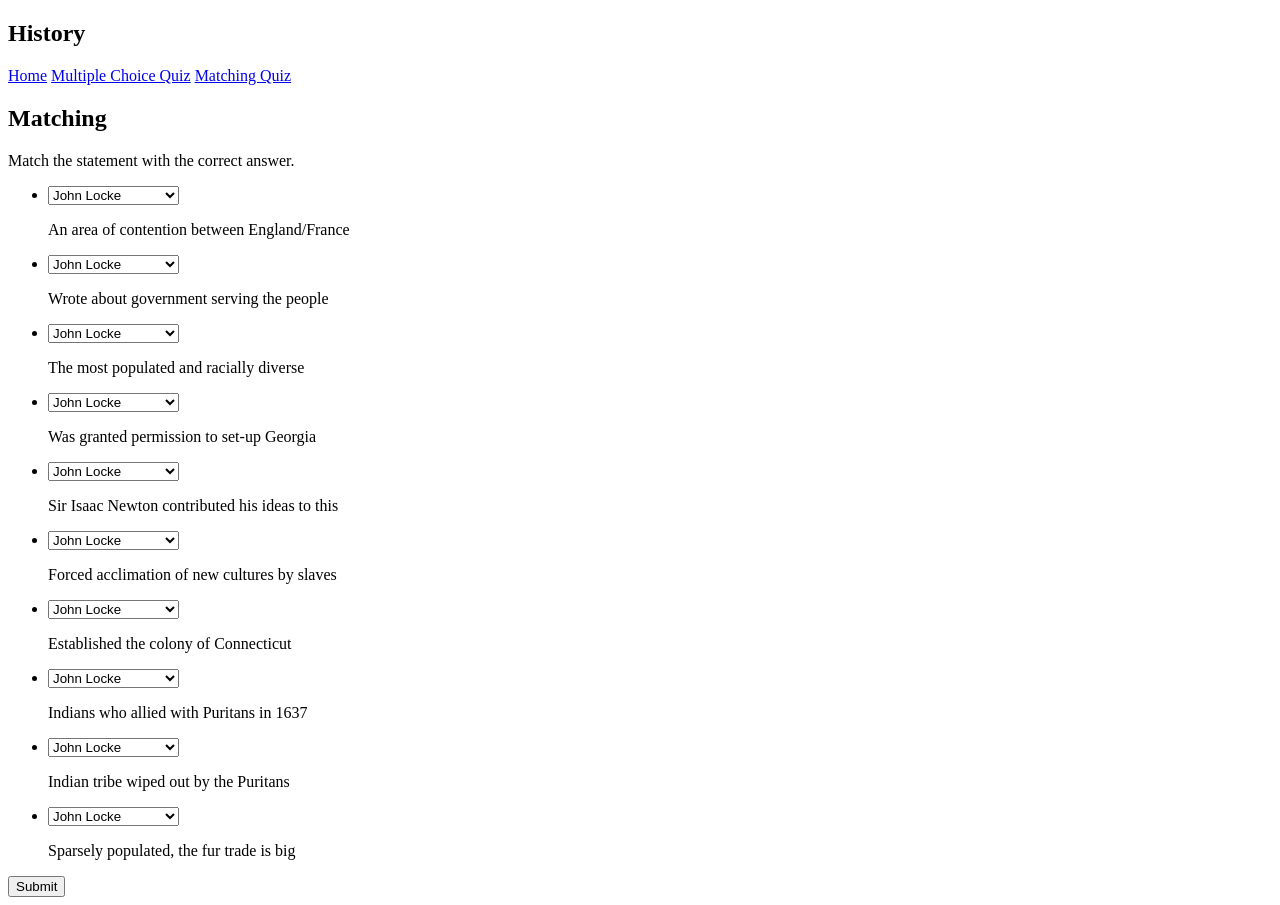
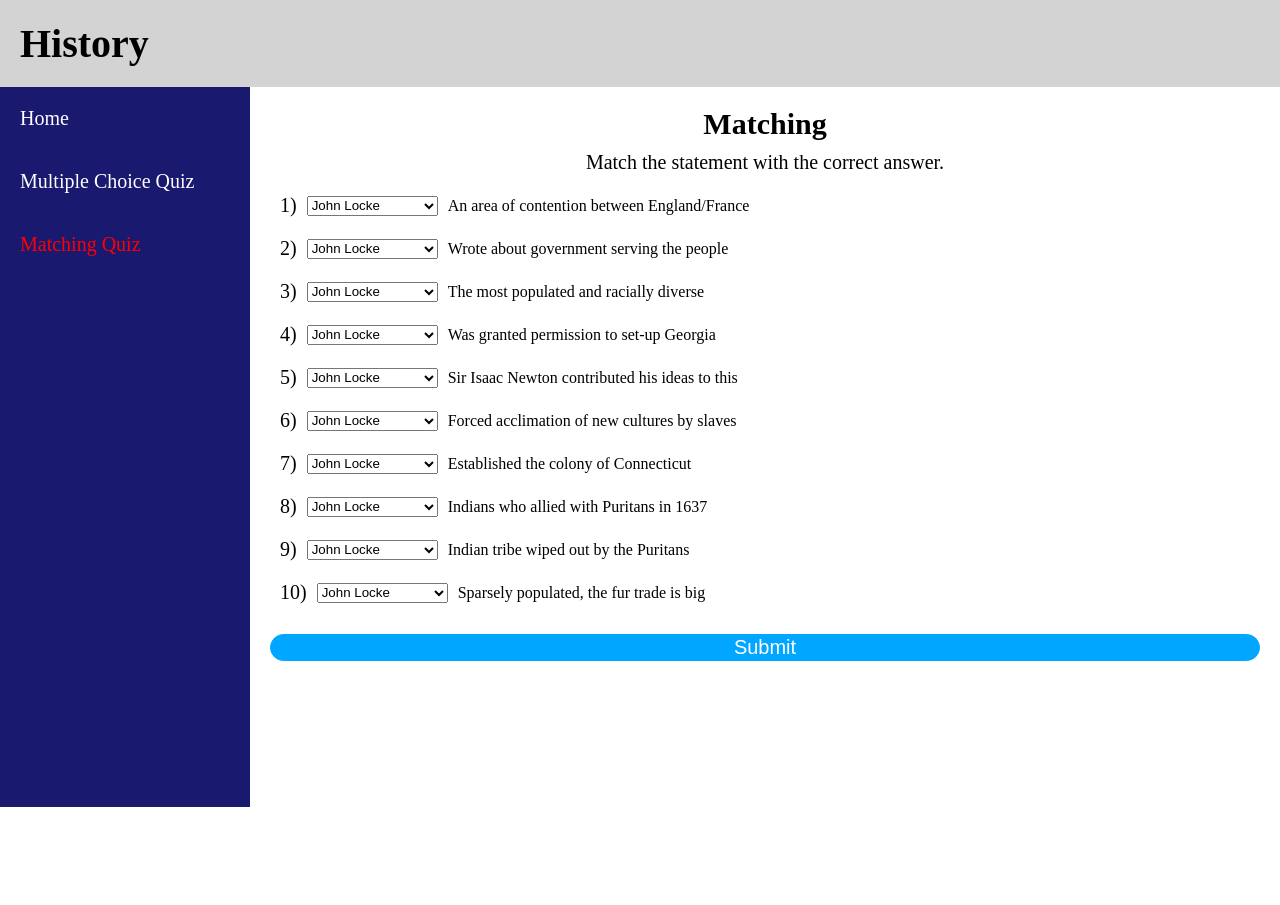
Before and after one commit to josephttran/history, a plain HTML site: page match.html in a window 1280 px wide. After the commit the page ends 807 px from the top, so only its background shows below. Drawn offline with Linux system fonts and the light colour scheme.

Commit message:
Style matching quiz page

```diff
--- a/match.html
+++ b/match.html
@@ -4,25 +4,28 @@
     <meta charset="UTF-8">
     <meta name="viewport" content="width=device-width, initial-scale=1.0">
     <title>Matching Quiz</title>
+    <link rel="stylesheet" href="/styles/matching.css">
     <script src="/scripts/matching.js" defer></script>
 </head>
 <body>
-    <aside>
     <header>
         <h1>History</h1>
     </header>
+    <div class="container">
+        <aside>
             <nav>
                 <a href="/index.html">Home</a>
                 <a href="/choice.html">Multiple Choice Quiz</a>
-            <a href="/match.html">Matching Quiz</a>
+                <a href="/match.html" class="active">Matching Quiz</a>
             </nav>
         </aside>
         <main>
-        <h2>Matching</h2>
-        <p>Match the statement with the correct answer.</p>
+            <h2 class="matching-statement-heading">Matching</h2>
+            <p class="matching-statement-subheading">Match the statement with the correct answer.</p>
             <section class="matching-statement">
             </section>
             <button class="match-submit">Submit</button>
         </main>
+    </div>
 </body>
 </html>
--- a/scripts/matching.js
+++ b/scripts/matching.js
@@ -91,8 +91,9 @@ matchSubmitButton.addEventListener('click', async function() {
         const resultElement = document.createElement('p');
         const resultText = document.createTextNode(`Your score is ${numberCorrect}/10`);
 
-        resultElement.append(resultText);
-        main.appendChild(resultText);
+        resultElement.className = 'result';
+        resultElement.appendChild(resultText);
+        main.insertBefore(resultElement, matchSubmitButton);
 
         submitted = true;
     }
--- /dev/null
+++ b/styles/matching.css
@@ -0,0 +1,113 @@
+body {
+    counter-reset: statement;
+}
+
+html, body, nav, main, section aside, ul, ol, li, a, p, h1, h2 {
+    margin: 0px;
+    padding: 0px;
+    font-size: 10px;
+}
+
+h1 {
+    margin: 0;
+    padding: 2rem 2rem;
+    background-color: lightgray;
+    font-size: 4rem;
+}
+
+.container {
+    display: flex;
+}
+
+aside {
+    height: calc(100vh - 8rem);
+    background-color: midnightblue;
+}
+
+main {
+    width: 100%;
+    margin: 2rem;
+}
+
+nav {
+    min-width: 240px;
+    padding-left: 1rem;
+    display: flex;
+    flex-direction: column;
+}
+
+nav a {
+    margin: 2rem 1rem;
+    color: white;
+    font-size: 2rem;
+    text-decoration: none;
+}
+
+nav a:focus {
+    color: red;
+}
+
+.active {
+    color: red;
+}
+
+
+.matching-statement-heading {
+    font-size: 3rem;
+    text-align: center;
+}
+
+.matching-statement-subheading {
+    padding: 1rem;
+    font-size: 2rem;
+    text-align: center;
+}
+
+.matching-statement li::before {
+    counter-increment: statement;
+    content: counter(statement) ") ";
+    font-size: 2rem;
+}
+
+.matching-statement li {
+    padding: 1rem;
+    display: flex;
+    align-items: center;
+}
+
+li select {
+    margin-left: 1rem;
+    height: 2rem;
+}
+
+li p {
+    margin-left: 1rem;
+    font-size: 1.6rem;
+}
+
+.correct-answer {
+    color: red;
+}
+
+.result {
+    padding: 1rem;
+    text-align: center;
+    font-size: 2rem;
+    font-weight: bold;
+}
+
+.match-submit {
+    width: 100%;
+    margin: auto 0;
+    margin-top: 2rem;
+    background-color: #00A6FF;
+    color: white;
+    font-size: 2rem;
+    border: 1px solid #00A6FF;
+    border-radius: 20px;
+    outline: none;
+}
+
+.match-submit:hover {
+    background-color: green;
+}
```
Lines whose indentation alone changed are shown as unchanged.
